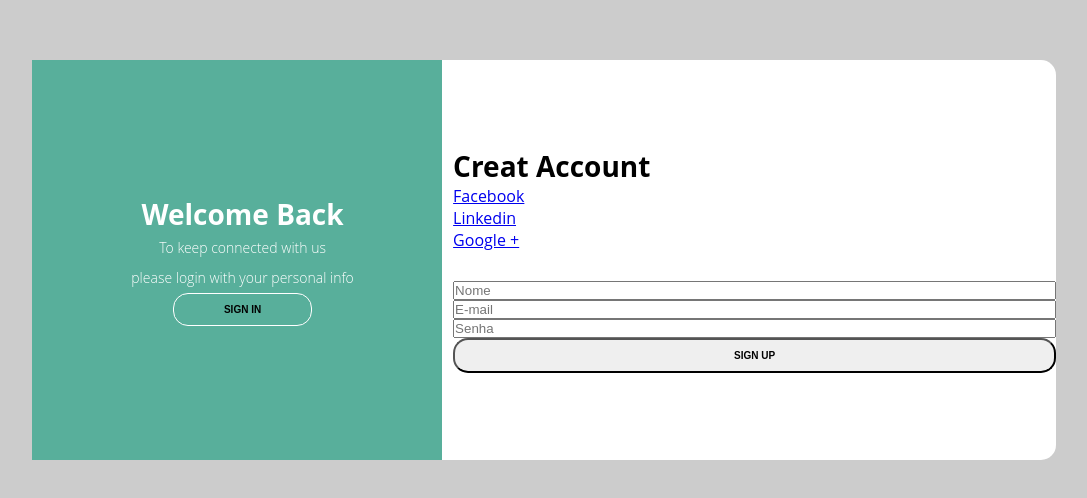
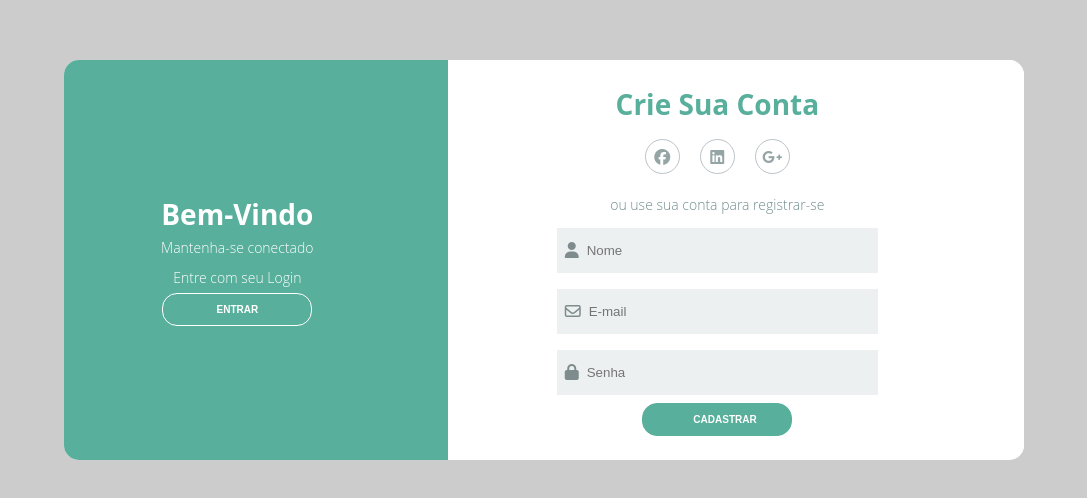
Before and after one commit to Jrolisilva/Pagina-de-Login, a plain HTML site: page index.html in a window 1280 px wide. Shown: the part 140-638 px from the top of the page, without its empty margins (96-1183 px from the left). Drawn offline with Linux system fonts and the light colour scheme.

Commit message:
Finalizado

```diff
--- a/css/style.css
+++ b/css/style.css
@@ -18,7 +18,7 @@ body {
 .content {
     background-color: #fff;
     border-radius: 15px;
-    width: 80%;
+    width: 960px;
     height: 50%;
     justify-content:space-between;
     align-items: center;
@@ -31,6 +31,10 @@ body {
     background-color: #58af9b;
     width: 40%;
     height: 100%;
+    border-top-left-radius: 15px;
+    border-bottom-left-radius: 15px ;
+
+    left: 0;
 }
 .title {
     font-size: 28px;
@@ -41,12 +45,22 @@ body {
 .title-welcome {
     color: #fff;
 }
+.title-second {
+    display: flex;
+    color: #58af9b;
+}
 
 .description {
     font-size: 14px;
     font-weight: 300;
     color: #fff;
     line-height: 30px;
+}
+.description-primary {
+    color: #fff;
+}
+.description-second{
+    color: #718c8d;
 }
 .btn {
     border-radius: 15px;
@@ -55,6 +69,10 @@ body {
     font-size: 10px;
     cursor: pointer;
     font-weight: bold;
+    width: 150px;
+    align-self: center;
+    border: none;
+    color:#fff
 }
 .btn-primary {
     background-color: transparent;
@@ -63,10 +81,25 @@ body {
 .btn-primary:hover {
     background-color: #fff;
     color: #58af9b;
+    transition: background-color 1s;
+}
+.btn-second {
+    background-color: #58af9b;
+    border: 1px solid #58af9b;
+    transition: background-color 1s;
+}
+.btn-second:hover{
+    background-color: #fff;
+    border: 1px solid #58af9b;
+    color:#58af9b;
 }
 
 .first-content {
     display: flex;
+
+}
+.first-content .second-colunm{
+    z-index: 12;
 }
 .first-colunm{
     text-align: center;
@@ -76,16 +109,212 @@ body {
 
 .second-colunm {
     flex: 2 0 auto;
+    display: flex;
+    flex-direction: column;
+    align-items: center ;
+}
+.social-media{
+    margin: 1rem;
 }
 .list-social-media{
     display: flex;
+    list-style-type: none;
+}
+.link-social-media:hover .item-social-media{
+    background-color: #58af9b;
+    color: #fff;
+    border-color: #58af9b;
+}
+.link-social-media .item-social-media{
+    transition: background-color 1s;
+}
+.link-social-media:not(:first-child){
+    margin-left: 20px;
+}
+.item-social-media{
+    border: 1px solid #bdc3c7;
+    border-radius: 50%;
+    width: 35px;
+    height: 35px;
+    line-height: 35px;
+    text-align: center;
+    color: #95a5a6;
 }
 .form{
     display: flex;
     flex-direction: column;
+    width: 55%;
+}
+.form input{
+    height: 45px;
+    border: none;
+    background-color: #ecf0f1;
+    width: 100%;
+}
+.label-input {
+    background-color: #ecf0f1;
+    display: flex;
+    align-items: center;
+    margin: 8px;
+}
+.icon-modify {
+    color: #7f8c8d;
+    padding: 0 8px;
+}
+.second-content {
+    position: absolute;
+    display: flex;
 }
 
-.second-content {
-    position: absolute;
-    display: none;
+.second-content .first-colunm{
+    order: 2;
+    z-index: -1;
 }
+.second-content .second-colunm{
+    order: 1;
+    z-index: -1;
+}
+.password {
+    color: #34495e;
+    font-size: 14px;
+    padding-bottom: 15px;
+    text-align: center;
+}
+
+.sign-in-js .first-content .first-colunm {
+    z-index: -1;
+}
+
+/* DESLOCALEMENTO CONTEÚDO ATRAS DO CONTENT::BEFORE */
+.sign-in-js .first-content .second-colunm{
+    z-index: -1;
+    position: relative;
+    animation: deslocamento 1.5s;
+}
+
+.sign-in-js .second-content .second-colunm {
+    z-index: 11;
+}
+.sign-in-js .second-content .first-colunm{
+    z-index: 14 ;
+}
+
+.sign-in-js .content::before{
+    left: 60%;
+    border-bottom-right-radius: 15px;
+    border-top-right-radius: 15px;
+    animation: slidein 1.5s;
+    z-index: 14;
+}
+.sign-up-js .content::before{
+    animation: slideout 1.5s;
+    z-index: 12;
+}
+
+.sign-up-js .second-content .first-colunm,
+.sign-up-js .second-content .second-colunm {
+    z-index: -1;
+}
+
+.sign-up-js .first-content .second-colunm {
+    z-index: 11;
+}
+
+.sign-up-js .first-content .first-colunm {
+    z-index: 13;
+}
+
+/* Animação CSS */
+
+@keyframes slidein{
+    from {
+        left: 0;
+        width:40%;
+
+    }
+
+    25% {
+        left: 5%;
+        width: 50%;
+
+    }
+
+    50% {
+        left: 25%;
+        width: 60%;
+
+    }
+
+    75% {
+        left: 45%;
+        width: 50%;
+
+    }
+
+    to {
+        left: 60%;
+        width: 40%;
+
+    }
+}
+
+
+@keyframes slideout{
+    from {
+       left: 60%;
+        width:40%;
+
+    }
+
+    25% {
+       left: 45%;
+        width: 50%;
+
+    }
+
+    50% {
+       left: 25%;
+        width: 60%;
+
+    }
+
+    75% {
+       left: 0%;
+        width: 50%;
+
+    }
+
+    to {
+        left: 0%;
+        width: 40%;
+
+    }
+}
+
+/* Animação Conteudo => Deslocamento */
+
+@keyframes deslocamento {
+    from {
+        left: 0;
+        opacity: 1;
+        z-index: 12;
+
+    }
+    25% {
+        left: -25px;
+        opacity: .5;
+        z-index: 12;
+
+    }
+    50%{
+        left: -100px;
+        opacity: .2;
+        z-index: 12;
+    }
+
+    to {
+        left: -110px;
+        opacity: 0;
+        z-index: -1;
+    }
+}
--- a/index.html
+++ b/index.html
@@ -1,5 +1,6 @@
 <!DOCTYPE html>
 <html lang="pt-br">
+
 <head>
     <meta charset="UTF-8">
     <meta name="viewport" content="width=device-width, inicial-scale=1.0">
@@ -7,58 +8,101 @@
     <title>Login</title>
     <link rel="stylesheet" href="css/style.css">
 </head>
+
 <body>
     <div class="container">
         <div class="content first-content">
             <div class="first-colunm">
-                <h2 class="title title-welcome">Welcome Back</h2>
-                <p class="description">To keep connected with us</p>
-                <p class="description">please login with your personal info</p>
-                <button class="btn btn-primary">sign in</button>
+                <h2 class="title title-welcome">Bem-Vindo</h2>
+                <p class="description description-primary">Mantenha-se conectado</p>
+                <p class="description description-primary">Entre com seu Login</p>
+                <button id="signin" class="btn btn-primary">Entrar</button>
+                <script src="https://kit.fontawesome.com/2eaf7cfebd.js" crossorigin="anonymous"></script>
             </div>
             <div class="second-colunm">
-                <h2 class="title">Creat Account</h2>
+                <h2 class="title title-second">Crie sua Conta</h2>
                 <div class="social-media">
-                    <ul>
-                        <li><a href="#">Facebook</a></li>
-                        <li><a href="#">Linkedin</a></li>
-                        <li><a href="#">Google +</a></li>
+                    <ul class="list-social-media">
+                        <a class="link-social-media" href="#">
+                            <li class="item-social-media">
+                                <i class="fab fa-facebook"></i>
+                            </li>
+                        </a>
+                        <a class="link-social-media" href="#">
+                            <li class="item-social-media">
+                                <i class="fab fa-linkedin"></i>
+                            </li>
+                        </a>
+                        <a class="link-social-media" href="#">
+                            <li class="item-social-media">
+                                <i class="fab fa-google-plus-g"></i>
+                            </li>
+                        </a>
                     </ul>
                 </div>
-                <p class="description">or use your email for registration</p>
+                <p class="description description-second">ou use sua conta para registrar-se</p>
                 <form class="form">
-                    <input type="text" placeholder="Nome">
-                    <input type="email" placeholder="E-mail">
-                    <input type="password" placeholder="Senha">
-                    <button class="btn">Sign Up</button>
+                    <label class="label-input" for="">
+                        <i class="fas fa-user icon-modify"></i>
+                        <input type="text" placeholder="Nome">
+                    </label>
+                    <label class="label-input" for="">
+                        <i class="far fa-envelope icon-modify"></i>
+                        <input type="email" placeholder="E-mail">
+                    </label>
+                    <label class="label-input" for="">
+                        <i class="fas fa-lock icon-modify"></i>
+                        <input type="password" placeholder="Senha">
+                    </label>
+                    <button class="btn btn-second">Cadastrar</button>
                 </form>
             </div>
         </div>
         <div class="content second-content">
             <div class="first-colunm">
-                <h2 class="title">Hello Friend!</h2>
-                <p class="description">Enter your personal datails</p>
-                <p class="description">and start journey with us</p>
-                <button class="btn">sign up</button>
+                <h2 class="title title-welcome">Ola Amigo!</h2>
+                <p class="description description-primary">Faca o cadastro</p>
+                <p class="description description-primary">e comece sua jornada conosco</p>
+                <button id="signup" class="btn btn-primary">Cadastrar</button>
             </div>
             <div class="second-colunm">
-                <h2 class="title">Sign in the developers</h2>
+                <h2 class="title title-second">Bem Vindo Desenvolvedores</h2>
                 <div class="social-media">
-                    <ul>
-                        <li><a href="#">Facebook</a></li>
-                        <li><a href="#">Linkedin</a></li>
-                        <li><a href="#">Google +</a></li>
+                    <ul class="list-social-media">
+                        <a class="link-social-media" href="#">
+                            <li class="item-social-media">
+                                <i class="fab fa-facebook"></i>
+                            </li>
+                        </a>
+                        <a class="link-social-media" href="#">
+                            <li class="item-social-media">
+                                <i class="fab fa-linkedin"></i>
+                            </li>
+                        </a>
+                        <a class="link-social-media" href="#">
+                            <li class="item-social-media">
+                                <i class="fab fa-google-plus-g"></i>
+                            </li>
+                        </a>
                     </ul>
                 </div>
-                <p class="description">or use your email account:</p>
+                <p class="description description-second">ou use o e-mail de sua conta</p>
                 <form class="form">
-                    <input type="email" placeholder="E-mail">
-                    <input type="password" placeholder="Senha">
-                    <a href="#">forgot your password</a>
-                    <button class="btn">Sign in</button>
+                    <label class="label-input" for="">
+                        <i class="far fa-envelope icon-modify"></i>
+                        <input type="email" placeholder="E-mail">
+                    </label>
+                    <label class="label-input" for="">
+                        <i class="fas fa-lock icon-modify"></i>
+                        <input type="password" placeholder="Senha">
+                    </label>
+                    <a class="password" href="#">Esqueceu sua senha ?</a>
+                    <button class="btn btn-second">Entre</button>
                 </form>
             </div>
         </div>
     </div>
+    <script src="js/app.js"></script>
 </body>
+
 </html>
--- /dev/null
+++ b/js/app.js
@@ -0,0 +1,11 @@
+const btnSignin = document.querySelector("#signin")
+const btnSignup = document.querySelector("#signup")
+const body = document.querySelector("body")
+
+btnSignin.addEventListener("click", function () {
+    body.className = "sign-in-js"
+})
+
+btnSignup.addEventListener("click", function(){
+    body.className = "sign-up-js"
+})
```
